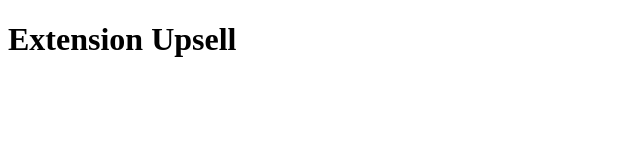
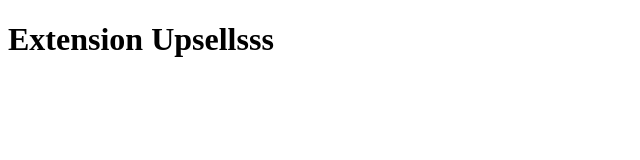
Before and after one commit to animesh1987/upsell-extension, a React (Vite) app: page / in a window 1280 px wide. Shown: the top 160 px of the page, without its empty margins (0-640 px from the left). Built offline with nearby package versions, Linux system fonts and the light colour scheme.

Commit message:
chore: update message

```diff
--- a/src/App.tsx
+++ b/src/App.tsx
@@ -1,7 +1,7 @@
 function App() {
     return (
       <div>
-        <h1>Extension Upsell</h1>
+        <h1>Extension Upsellsss</h1>
       </div>
     )
   }
```
